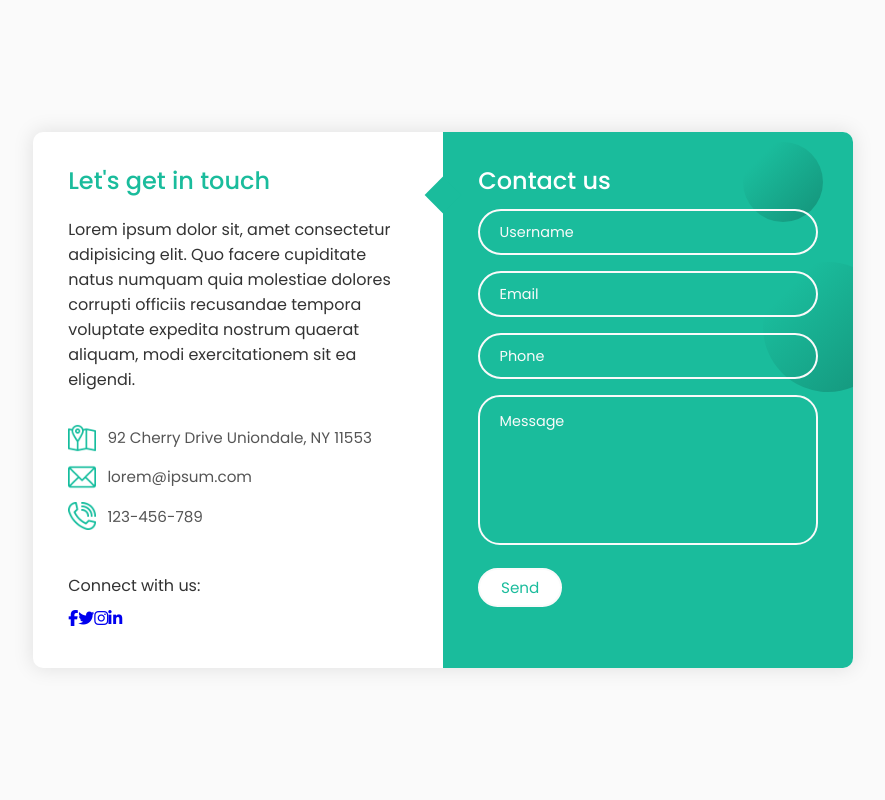
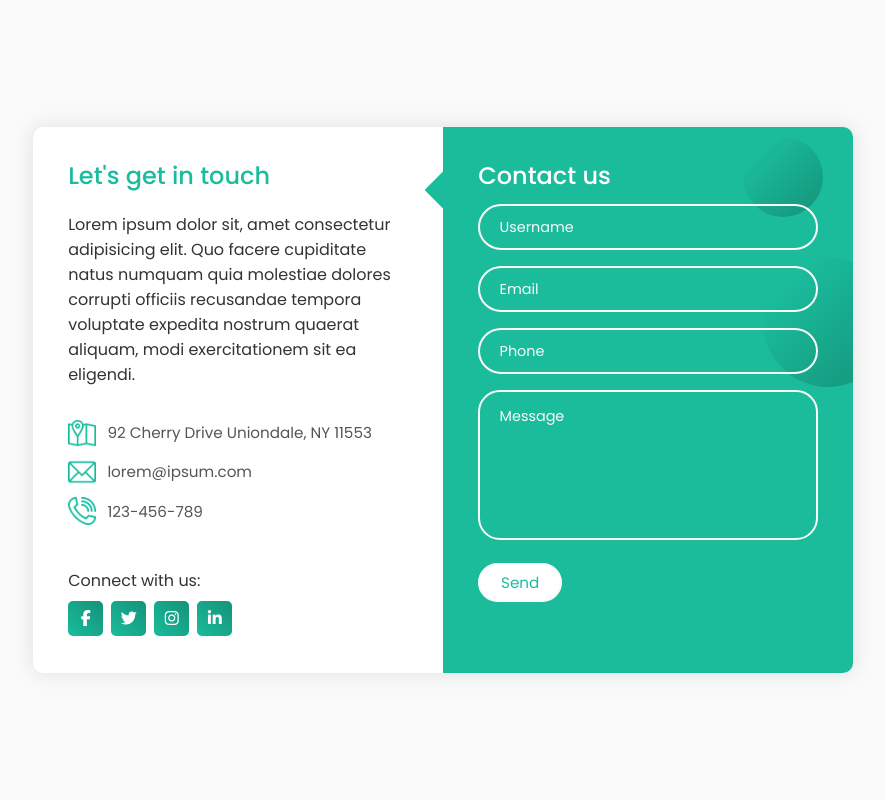
Before and after one commit to baylagas/ese-progra2-contact-form, a Flask app: page / in a window 1280 px wide. Shown: the whole page, without its empty margins (197-1082 px from the left). Run offline with Flask 2, Linux system fonts and the light colour scheme; some libraries are stand-ins or nearby versions.

Commit message:
add class social-icons anchor tag in css

```diff
--- a/static/style.css
+++ b/static/style.css
@@ -237,3 +237,15 @@ textarea.input{
     display:flex;
     margin-top: 0.5rem;
 }
+
+.social-icons a{
+    width: 35px;
+    height:35px;
+    border-radius: 5px;
+    background: linear-gradient(45deg, #1abc9c, #149279);
+    color: #fff;
+    text-align: center;
+    line-height: 35px;
+    margin-right: 0.5rem;
+    transition: .3s;
+}
```
